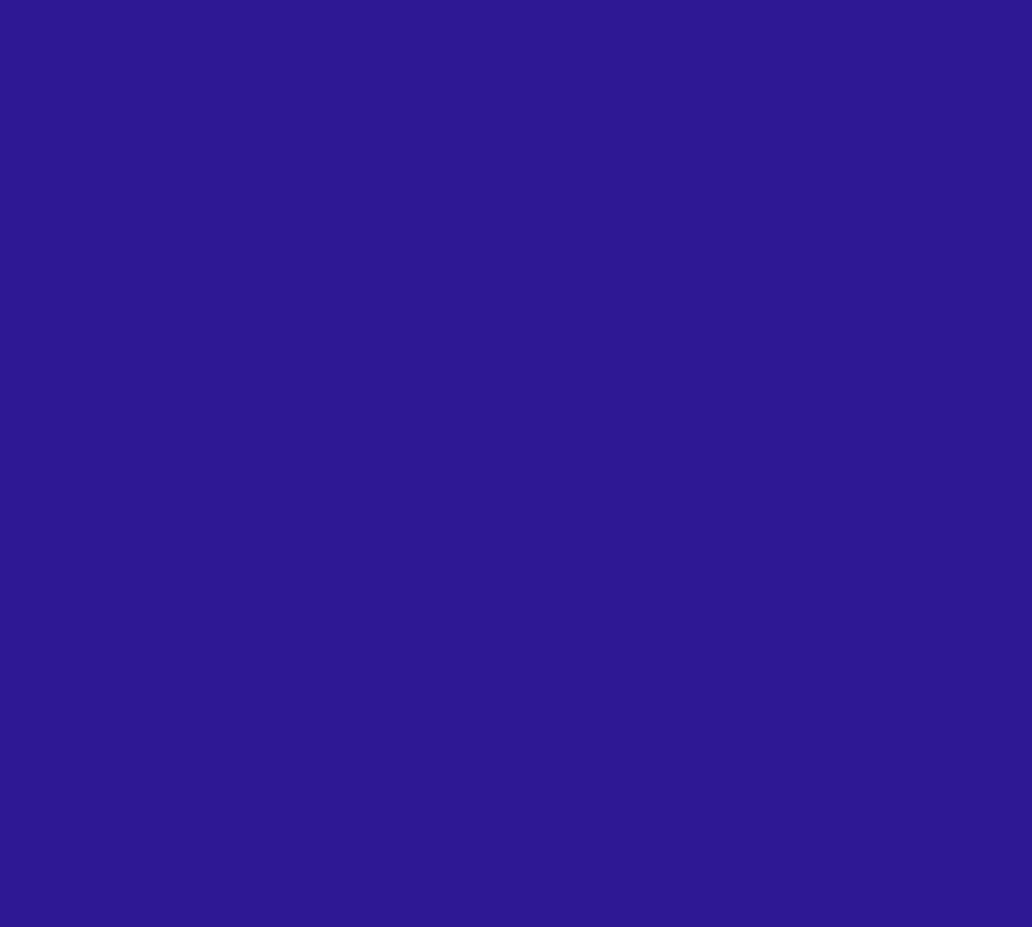
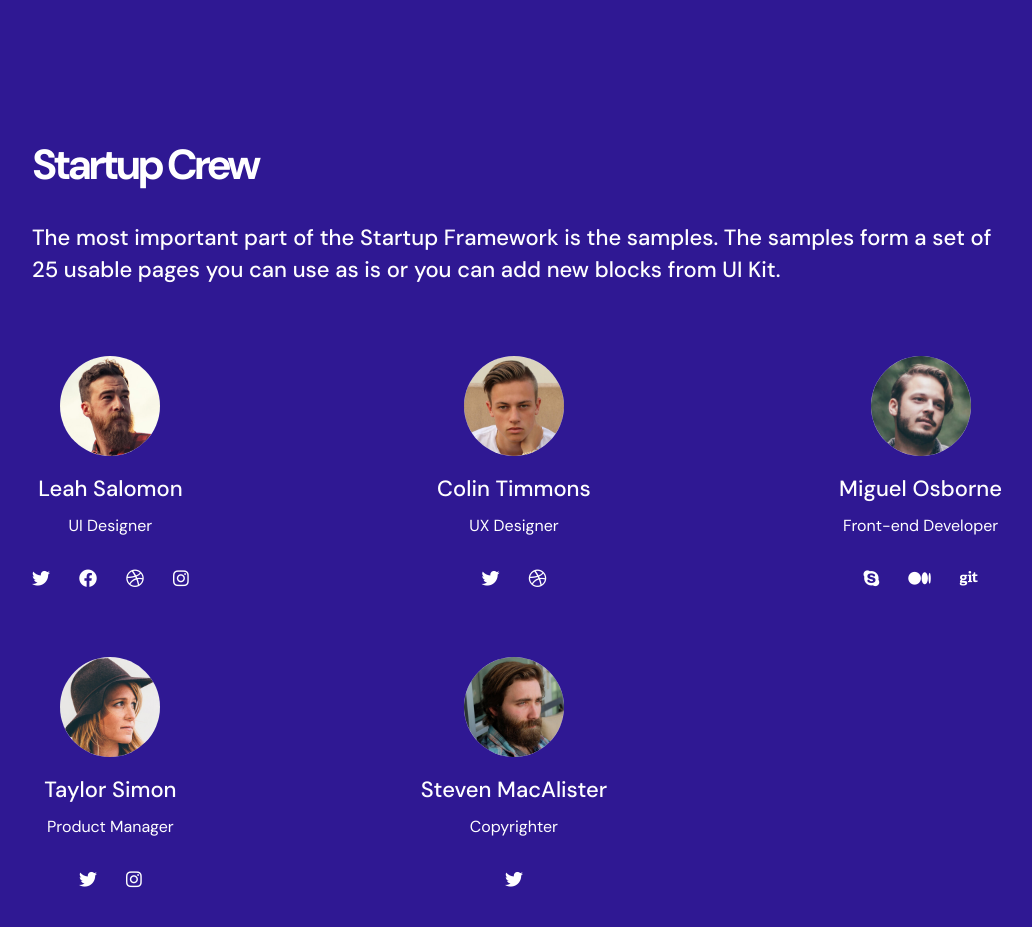
Before and after one commit to Colard/designers-landing, a React (Vite) app: page / in a window 1280 px wide. Shown: the part 5320-6247 px from the top of the page, without its empty margins (123-1155 px from the left). Before the commit the page ends 5359 px from the top, so only its background shows below. Built offline with nearby package versions, Linux system fonts and the light colour scheme.

Commit message:
align Team section

```diff
--- a/src/App.tsx
+++ b/src/App.tsx
@@ -5,6 +5,7 @@ import FormPage from "./Sections/FormPage/FormPage";
 import Header from "./Sections/Header/Header";
 import Hero from "./Sections/Hero/Hero";
 import ShowCase from "./Sections/ShowCase/ShowCase";
+import Team from "./Sections/Team/Team";
 import Testimonial from "./Sections/Testimonial/Testimonial";
 
 function App() {
@@ -19,8 +20,8 @@ function App() {
         <Testimonial />
         <CallToAction />
         <ShowCase />
+        <Team />
       </main>
-
     </>
   );
 }
--- /dev/null
+++ b/src/Sections/Team/Team.module.scss
@@ -0,0 +1,74 @@
+.team {
+    padding: 10rem 0;
+
+    &__container {
+        max-width: 107rem;
+    }
+
+
+    &__header {
+        font-size: 4.2rem;
+        font-weight: bold;
+        letter-spacing: -0.4rem;
+        line-height: 5.2rem;
+    }
+
+    &__description {
+        margin-top: 3.1rem;
+        font-size: 2.2rem;
+        font-weight: 500;
+        line-height: 3.2rem;
+    }
+
+    &__members {
+        margin-top: 7rem;
+        display: grid;
+        grid-template-columns: repeat(3, auto);
+        justify-content: space-between;
+        grid-auto-rows: 1fr;
+        row-gap: 6rem;
+    }
+
+    &__member {
+        flex: 0 1 fit-content;
+        display: flex;
+        flex-direction: column;
+        align-items: center;
+    }
+
+    &__member-image {
+        border-radius: 50%;
+        max-width: 10rem;
+        max-height: 10rem;
+        object-fit: cover;
+        width: 100%;
+        height: 100%;
+    }
+
+    &__member-name {
+        font-size: 2.2rem;
+        font-weight: 500;
+        line-height: 3.2rem;
+        margin-top: 1.7rem;
+    }
+
+    &__member-profession {
+        margin-top: 0.82rem;
+        font-size: 1.6rem;
+        font-weight: 400;
+        line-height: 2.6rem;
+    }
+
+    &__member-links {
+        margin-top: 2rem;
+        display: flex;
+        gap: 2.9rem;
+    }
+
+    &__link {
+        font-size: 1.8rem;
+        font-weight: 400;
+        line-height: 3.8rem;
+        color: var(--white);
+    }
+}
--- /dev/null
+++ b/src/Sections/Team/Team.tsx
@@ -0,0 +1,133 @@
+import React from "react";
+import styles from "./Team.module.scss";
+import Container from "../../components/Container/Container";
+
+import image1 from "../../assets/images/Team/Mask.jpg";
+import image2 from "../../assets/images/Team/Mask-1.jpg";
+import image3 from "../../assets/images/Team/Mask-2.jpg";
+import image4 from "../../assets/images/Team/Mask-3.jpg";
+import image5 from "../../assets/images/Team/Mask-4.jpg";
+
+enum LinkTypes {
+  Twitter = "fab fa-twitter",
+  Facebook = "fab fa-facebook",
+  Dribbble = "fab fa-dribbble",
+  Instagram = "fab fa-instagram",
+  Skype = "fab fa-skype",
+  Git = "fab fa-git",
+  Medium = "fab fa-medium",
+}
+
+interface Link {
+  name: LinkTypes;
+  url: string;
+}
+
+interface IcoLinkProps extends React.ComponentPropsWithoutRef<"a"> {
+  link: Link;
+}
+
+let IcoLink: React.FC<IcoLinkProps> = React.memo(({ link, ...rest }) => {
+  return (
+    <a
+      href={link.url}
+      className={styles["team__link"] + " " + link.name}
+      {...rest}
+    />
+  );
+});
+
+interface PersonProps {
+  name: string;
+  profession: string;
+  image: string;
+  links?: Link[];
+}
+
+let Person: React.FC<PersonProps> = React.memo(
+  ({ name, profession, image, links }) => {
+    return (
+      <div className={styles["team__member"]}>
+        <img className={styles["team__member-image"]} src={image} />
+        <h3 className={styles["team__member-name"]}>{name}</h3>
+        <p className={styles["team__member-profession"]}>{profession}</p>
+        <div className={styles["team__member-links"]}>
+          {links && links.map((el) => <IcoLink key={el.name} link={el} />)}
+        </div>
+      </div>
+    );
+  }
+);
+
+interface TeamProps
+  extends Omit<React.ComponentPropsWithoutRef<"section">, "children"> {}
+
+let Team: React.FC<TeamProps> = React.memo(({ ...rest }) => {
+  return (
+    <section className={styles["team"]} {...rest}>
+      <Container className={styles["team__container"]}>
+
+          <h2 className={styles["team__header"]}>Startup Crew</h2>
+          <p className={styles["team__description"]}>
+            The most important part of the Startup Framework is the samples. The
+            samples form a set of 25 usable pages you can use as is or you can
+            add new blocks from UI Kit.
+          </p>
+          <div className={styles["team__members"]}>
+            <Person
+              image={image1}
+              name="Leah Salomon"
+              profession="UI Designer"
+              links={[
+                { name: LinkTypes.Twitter, url: "#" },
+                { name: LinkTypes.Facebook, url: "#" },
+                { name: LinkTypes.Dribbble, url: "#" },
+                { name: LinkTypes.Instagram, url: "#" },
+              ]}
+            />
+
+            <Person
+              image={image2}
+              name="Colin Timmons"
+              profession="UX Designer"
+              links={[
+                { name: LinkTypes.Twitter, url: "#" },
+                { name: LinkTypes.Dribbble, url: "#" },
+              ]}
+            />
+
+            <Person
+              image={image3}
+              name="Miguel Osborne"
+              profession="Front-end Developer"
+              links={[
+                { name: LinkTypes.Skype, url: "#" },
+                { name: LinkTypes.Medium, url: "#" },
+                { name: LinkTypes.Git, url: "#" },
+              ]}
+            />
+
+            <Person
+              image={image4}
+              name="Taylor Simon"
+              profession="Product Manager"
+              links={[
+                { name: LinkTypes.Twitter, url: "#" },
+                { name: LinkTypes.Instagram, url: "#" },
+              ]}
+            />
+
+            <Person
+              image={image5}
+              name="Steven MacAlister"
+              profession="Copyrighter"
+              links={[{ name: LinkTypes.Twitter, url: "#" }]}
+            />
+          </div>
+
+      </Container>
+    </section>
+  );
+});
+
+export default Team;
```
